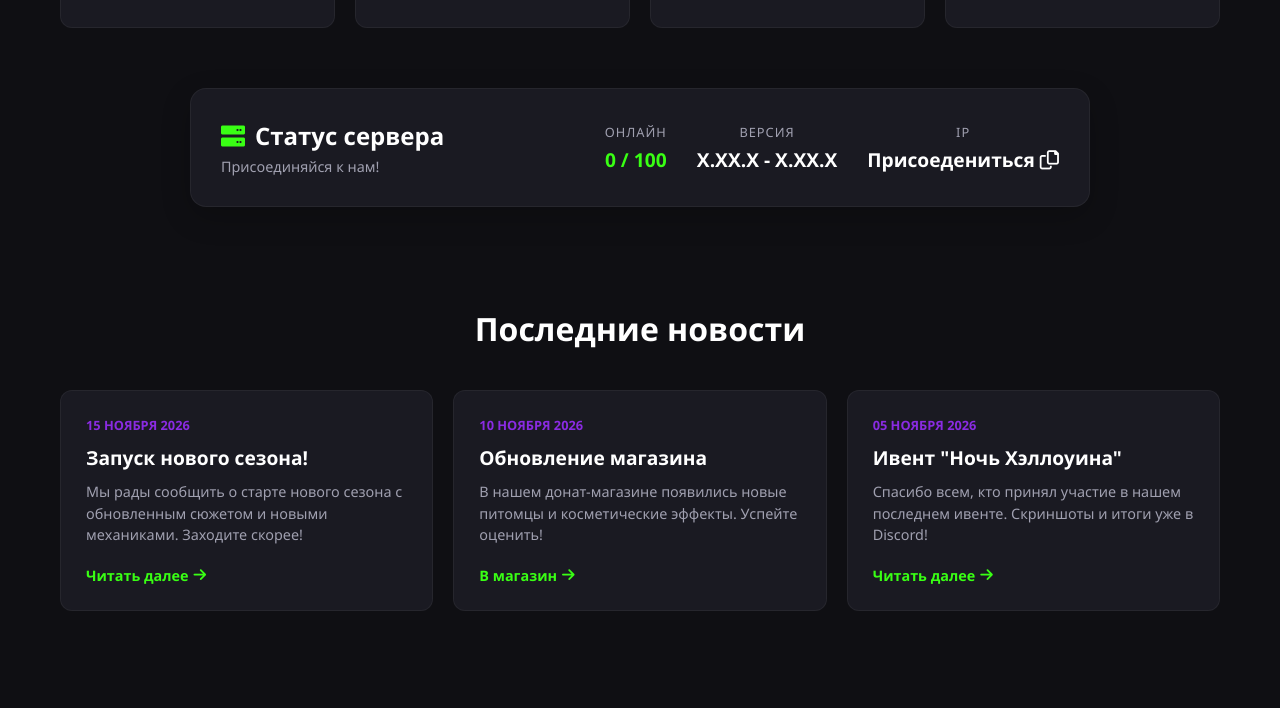
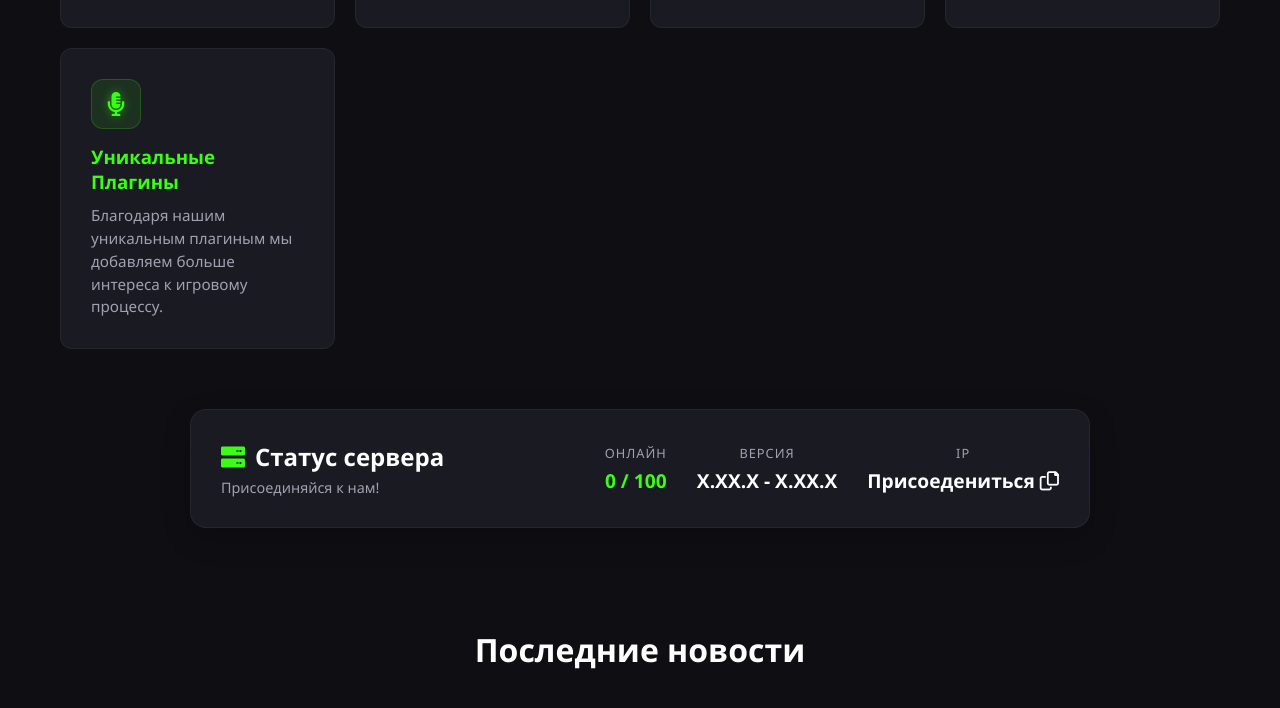
Before and after one commit to EstriperConor/scsite-2, a plain HTML site: page index.html in a window 1280 px wide. Shown: the part 1074-1782 px from the top of the page. Drawn offline with Linux system fonts and the light colour scheme.

Commit message:
Update index.html

```diff
--- a/index.html
+++ b/index.html
@@ -62,6 +62,11 @@
                     <h3>Голосовой чат</h3>
                     <p>Благодаря моду Plasmo Voice вы можете общаться с друзьями, не выходя из игры.</p>
                 </div>
+                <div class="feature-card">
+                    <div class="feature-icon"><i class="fas fa-microphone-alt"></i></div>
+                    <h3>Уникальные Плагины</h3>
+                    <p>Благодаря нашим уникальным плагиным мы добавляем больше интереса к игровому процессу.</p>
+                </div>
             </div>
         </section>
 
```
